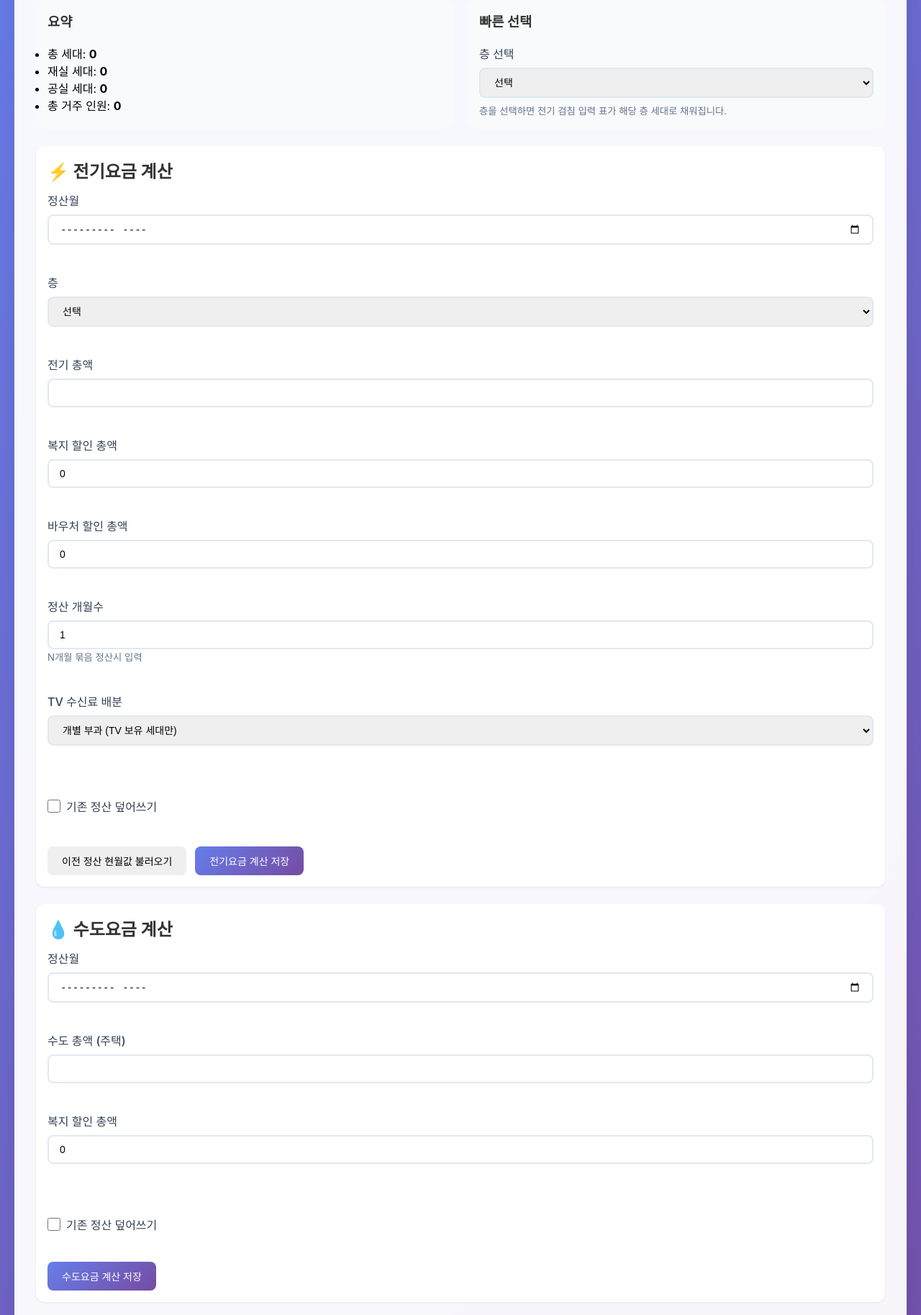
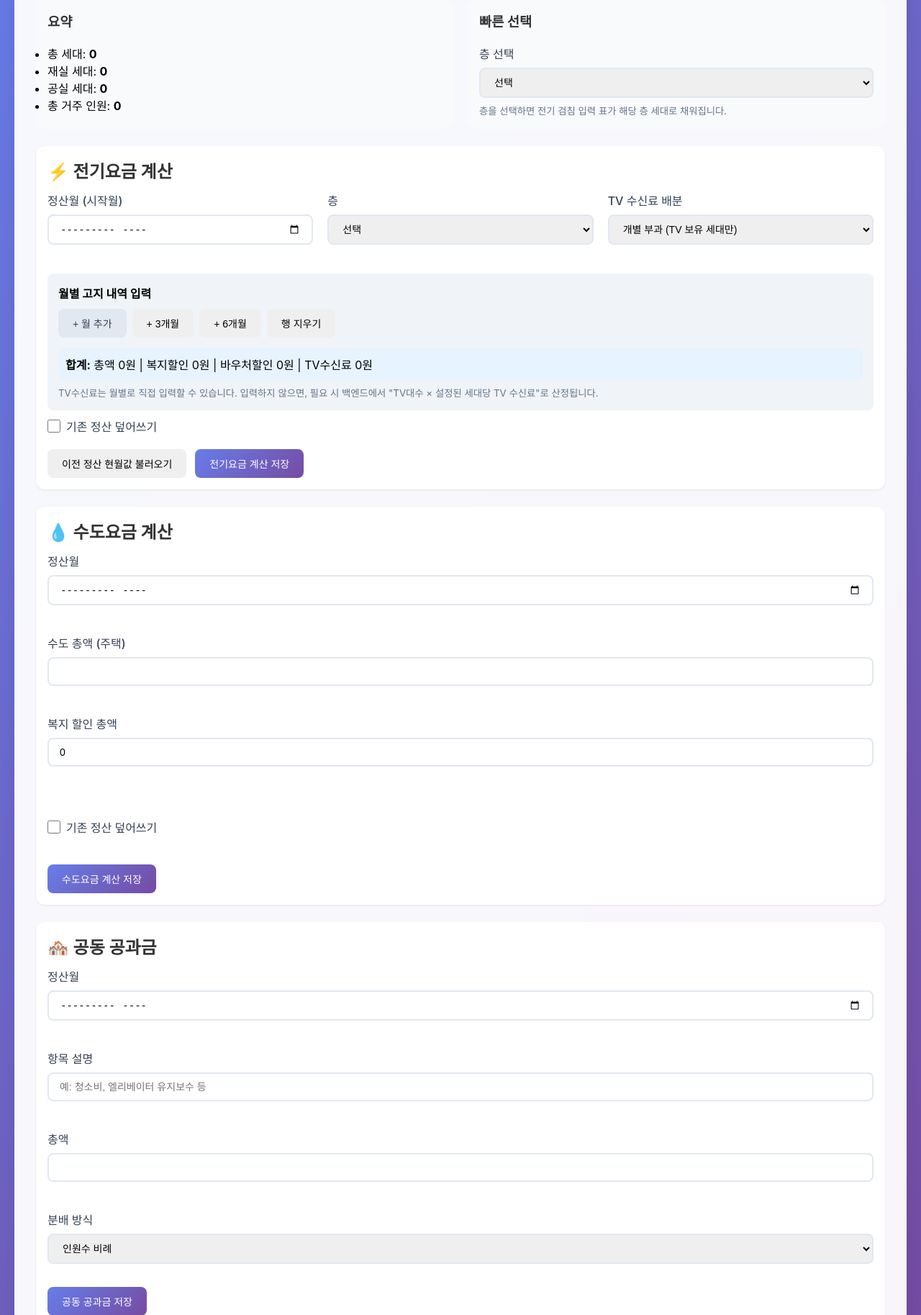
Before and after one commit to InFinity-dev/BillCalculator, a Flask app: page /calculator in a window 1280 px wide. Shown: the part 201-2028 px from the top of the page at 72% size. Run offline with Flask 3, Linux system fonts and the light colour scheme.

Commit message:
전기요금 다중 월 고지 합산 구조 1차 개선

```diff
--- a/templates/calculator.html
+++ b/templates/calculator.html
@@ -21,58 +21,70 @@
   </div>
 </div>
 
+<!-- 전기요금 -->
 <div style="margin-top:24px;background:#fff;padding:16px;border-radius:12px;box-shadow:0 1px 3px rgba(0,0,0,0.08)">
   <h2 style="margin-bottom:12px;">⚡ 전기요금 계산</h2>
   <form id="electricForm">
     <input type="hidden" name="_csrf_token" value="{{ csrf_token() }}">
-    <div class="grid grid-4">
+    <input type="hidden" name="month_count" id="month_count" value="0">
+
+    <div class="grid grid-3">
       <div class="form-group">
-        <label>정산월</label>
-        <input type="month" name="billing_month" required>
+        <label>정산월 (시작월)</label>
+        <input type="month" name="billing_month" id="billing_month" required>
       </div>
       <div class="form-group">
         <label>층</label>
         <select name="floor_id" id="electric_floor_id" required></select>
       </div>
       <div class="form-group">
-        <label>전기 총액</label>
-        <input type="number" name="total_amount" min="0" required>
-      </div>
-      <div class="form-group">
-        <label>복지 할인 총액</label>
-        <input type="number" name="welfare_discount" min="0" value="0" required>
-      </div>
-      <div class="form-group">
-        <label>바우처 할인 총액</label>
-        <input type="number" name="voucher_discount" min="0" value="0" required>
-      </div>
-      <div class="form-group">
-        <label>정산 개월수</label>
-        <input type="number" name="billing_months_count" min="1" max="12" value="1" required>
-        <small style="color:#64748b;">N개월 묶음 정산시 입력</small>
-      </div>
-      <div class="form-group">
         <label>TV 수신료 배분</label>
-        <select name="tv_distribution_mode">
+        <select name="tv_distribution_mode" id="tv_mode">
           <option value="INDIVIDUAL">개별 부과 (TV 보유 세대만)</option>
           <option value="EQUAL">균등 분배 (재실 세대 전체)</option>
         </select>
       </div>
-      <div class="form-group" style="align-self:end;">
-        <label style="visibility:hidden;">중복 처리</label>
-        <label class="checkbox-wrapper"><input type="checkbox" name="overwrite"><span>기존 정산 덮어쓰기</span></label>
+    </div>
+
+    <!-- 월별 상세 입력 -->
+    <div style="margin-top:20px; background:#f0f4f8; padding:15px; border-radius:8px;">
+      <h4>월별 고지 내역 입력</h4>
+      <div id="monthlyBillsContainer"></div>
+      <div style="display:flex;gap:8px;flex-wrap:wrap;margin-top:10px;">
+        <button type="button" class="btn btn-secondary" onclick="addMonthRow()">+ 월 추가</button>
+        <button type="button" class="btn" onclick="addConsecutiveMonths(3)">+ 3개월</button>
+        <button type="button" class="btn" onclick="addConsecutiveMonths(6)">+ 6개월</button>
+        <button type="button" class="btn" onclick="clearMonthRows()">행 지우기</button>
       </div>
+      <div style="margin-top:15px; padding:10px; background:#e7f3ff; border-radius:5px;">
+        <strong>합계:</strong>
+        총액 <span id="totalAmount">0</span>원 |
+        복지할인 <span id="totalWelfare">0</span>원 |
+        바우처할인 <span id="totalVoucher">0</span>원 |
+        TV수신료 <span id="totalTvFee">0</span>원
+      </div>
+      <small style="color:#64748b;display:block;margin-top:8px;">
+        TV수신료는 월별로 직접 입력할 수 있습니다. 입력하지 않으면, 필요 시 백엔드에서 "TV대수 × 설정된 세대당 TV 수신료"로 산정됩니다.
+      </small>
+    </div>
+
+    <div class="form-group" style="margin-top:10px;">
+      <label class="checkbox-wrapper">
+        <input type="checkbox" name="overwrite">
+        <span>기존 정산 덮어쓰기</span>
+      </label>
     </div>
 
     <div id="readingTableWrap" style="margin-top:16px;"></div>
 
-    <div style="margin-top:12px;display:flex;gap:12px;">
+    <div style="margin-top:12px;display:flex;gap:12px;flex-wrap:wrap;">
       <button type="button" class="btn" onclick="loadPrevReadings()">이전 정산 현월값 불러오기</button>
       <button type="submit" class="btn btn-primary">전기요금 계산 저장</button>
     </div>
   </form>
 </div>
 
+<!-- 수도요금 -->
 <div style="margin-top:24px;background:#fff;padding:16px;border-radius:12px;box-shadow:0 1px 3px rgba(0,0,0,0.08)">
   <h2 style="margin-bottom:12px;">💧 수도요금 계산</h2>
   <form id="waterForm">
@@ -101,6 +113,7 @@
   </form>
 </div>
 
+<!-- 공동 공과금 -->
 <div style="margin-top:24px;background:#fff;padding:16px;border-radius:12px;box-shadow:0 1px 3px rgba(0,0,0,0.08)">
   <h2 style="margin-bottom:12px;">🏘️ 공동 공과금</h2>
   <form id="commonForm">
@@ -139,12 +152,87 @@
 const FLOORS = {{ (floors_json|default([]))|tojson }};
 const UNITS = {{ (units_json|default([]))|tojson }};
 
+let monthRowCount = 0;
+
 function renderFloorOptions(){
   const sel1 = document.getElementById('floorSelect');
   const sel2 = document.getElementById('electric_floor_id');
   [sel1, sel2].forEach(sel => {
     sel.innerHTML = '<option value="">선택</option>' + FLOORS.map(f => `<option value="${f.id}">${f.name || (f.floor_number < 0 ? 'B' + (-f.floor_number) + '층' : f.floor_number + '층')}</option>`).join('');
   });
+}
+
+function monthValuePlus(baseYYYYMM, offset){
+  const [y,m] = baseYYYYMM.split('-').map(Number);
+  const d = new Date(y, m - 1 + offset, 1);
+  return d.toISOString().slice(0,7);
+}
+
+function addMonthRow(){
+  const container = document.getElementById('monthlyBillsContainer');
+  const base = document.getElementById('billing_month').value;
+  if(!base){ alert('먼저 정산월(시작월)을 선택해주세요.'); return; }
+
+  const rowIndex = monthRowCount;
+  const targetMonth = monthValuePlus(base, rowIndex);
+
+  const row = document.createElement('div');
+  row.className = 'month-row';
+  row.style.cssText = 'display:grid; grid-template-columns: 1fr 2fr 2fr 2fr 2fr 1.5fr 1fr; gap:10px; margin-bottom:10px; padding:10px; background:white; border-radius:5px;';
+  row.innerHTML = `
+    <input type="month" name="month_${rowIndex}" value="${targetMonth}" readonly style="background:#f0f0f0;">
+    <input type="number" name="amount_${rowIndex}" placeholder="전기요금" min="0" step="0.01" onchange="calculateTotals()">
+    <input type="number" name="welfare_${rowIndex}" placeholder="복지할인" min="0" step="0.01" onchange="calculateTotals()">
+    <input type="number" name="voucher_${rowIndex}" placeholder="바우처할인" min="0" step="0.01" onchange="calculateTotals()">
+    <input type="number" name="tv_fee_${rowIndex}" placeholder="TV수신료" min="0" step="0.01" onchange="calculateTotals()">
+    <input type="number" name="tv_units_${rowIndex}" placeholder="TV대수" min="0" value="0">
+    <button type="button" class="btn btn-danger" onclick="removeMonthRow(this)">삭제</button>
+  `;
+  container.appendChild(row);
+
+  monthRowCount++;
+  document.getElementById('month_count').value = monthRowCount;
+  calculateTotals();
+}
+
+function addConsecutiveMonths(n){
+  for(let i=0;i<n;i++){ addMonthRow(); }
+}
+
+function clearMonthRows(){
+  document.getElementById('monthlyBillsContainer').innerHTML='';
+  monthRowCount = 0;
+  document.getElementById('month_count').value = 0;
+  calculateTotals();
+}
+
+function removeMonthRow(btn){
+  btn.parentElement.remove();
+  // reindex
+  const rows = document.querySelectorAll('#monthlyBillsContainer .month-row');
+  rows.forEach((row, idx) => {
+    row.querySelectorAll('input').forEach(input => {
+      const [key, oldIdx] = input.name.split('_');
+      input.name = key + '_' + idx;
+    });
+  });
+  monthRowCount = rows.length;
+  document.getElementById('month_count').value = monthRowCount;
+  calculateTotals();
+}
+
+function calculateTotals(){
+  let totalAmount = 0, totalWelfare = 0, totalVoucher = 0, totalTv = 0;
+  for(let i=0;i<monthRowCount;i++){
+    totalAmount += parseFloat(document.querySelector(`[name="amount_${i}"]`)?.value || 0);
+    totalWelfare += parseFloat(document.querySelector(`[name="welfare_${i}"]`)?.value || 0);
+    totalVoucher += parseFloat(document.querySelector(`[name="voucher_${i}"]`)?.value || 0);
+    totalTv += parseFloat(document.querySelector(`[name="tv_fee_${i}"]`)?.value || 0);
+  }
+  document.getElementById('totalAmount').textContent = totalAmount.toLocaleString();
+  document.getElementById('totalWelfare').textContent = totalWelfare.toLocaleString();
+  document.getElementById('totalVoucher').textContent = totalVoucher.toLocaleString();
+  document.getElementById('totalTvFee').textContent = totalTv.toLocaleString();
 }
 
 function renderReadingTable(floorId){
@@ -173,20 +261,26 @@ function calcUsage(unitId){
   document.getElementById(`usage_${unitId}`).textContent = (curr - prev).toFixed(2);
 }
 
+// Floor selectors sync
 document.getElementById('floorSelect').addEventListener('change', (e)=>{
   const id = e.target.value;
   document.getElementById('electric_floor_id').value = id;
   if(id){ renderReadingTable(id); }
 });
-
 document.getElementById('electric_floor_id').addEventListener('change', (e)=>{
   const id = e.target.value;
   document.getElementById('floorSelect').value = id;
   if(id){ renderReadingTable(id); }
 });
 
+// 정산월 변경시 월별 입력 초기화 후 첫 달 자동 추가
+document.getElementById('billing_month').addEventListener('change', (e)=>{
+  clearMonthRows();
+  if(e.target.value) addMonthRow();
+});
+
 function loadPrevReadings(){
-  const monthInput = document.querySelector('#electricForm [name="billing_month"]');
+  const monthInput = document.getElementById('billing_month');
   const floorId = document.getElementById('electric_floor_id').value;
   if(!monthInput.value || !floorId){ alert('정산월과 층을 먼저 선택하세요.'); return; }
   fetch(`/get_previous_readings/${floorId}/${monthInput.value}`)
@@ -204,6 +298,7 @@ function loadPrevReadings(){
     }).catch(()=> alert('통신 오류가 발생했습니다.'));
 }
 
+// Submit handlers
 document.getElementById('electricForm').addEventListener('submit', async (e)=>{
   e.preventDefault();
   const fd = new FormData(e.target);
```
